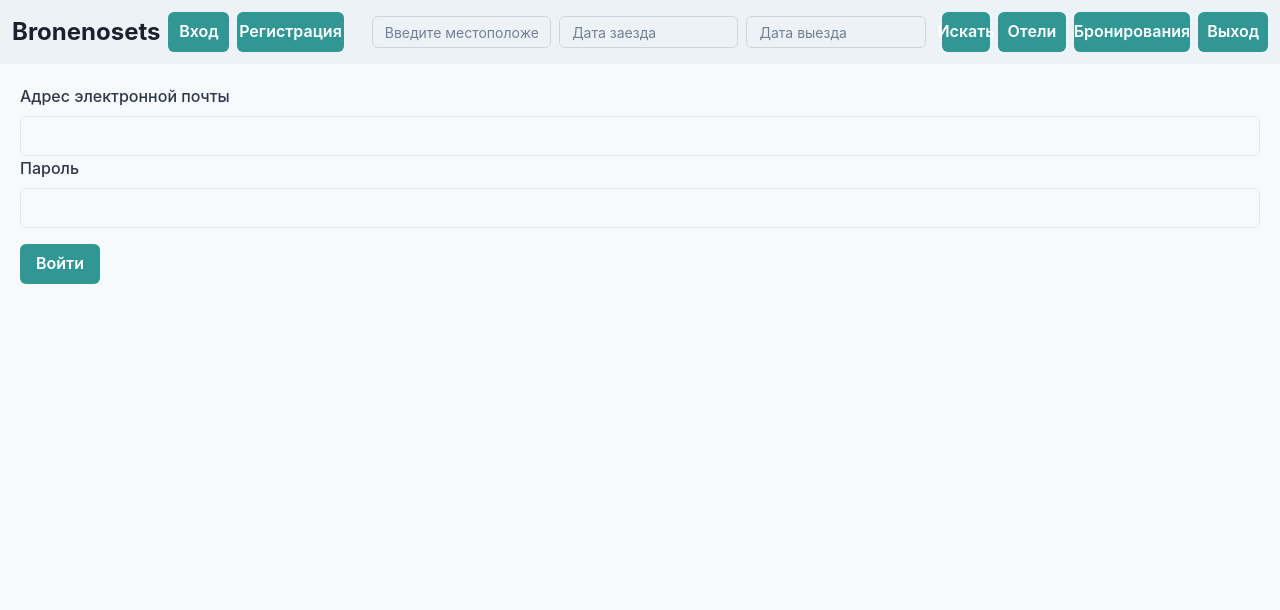
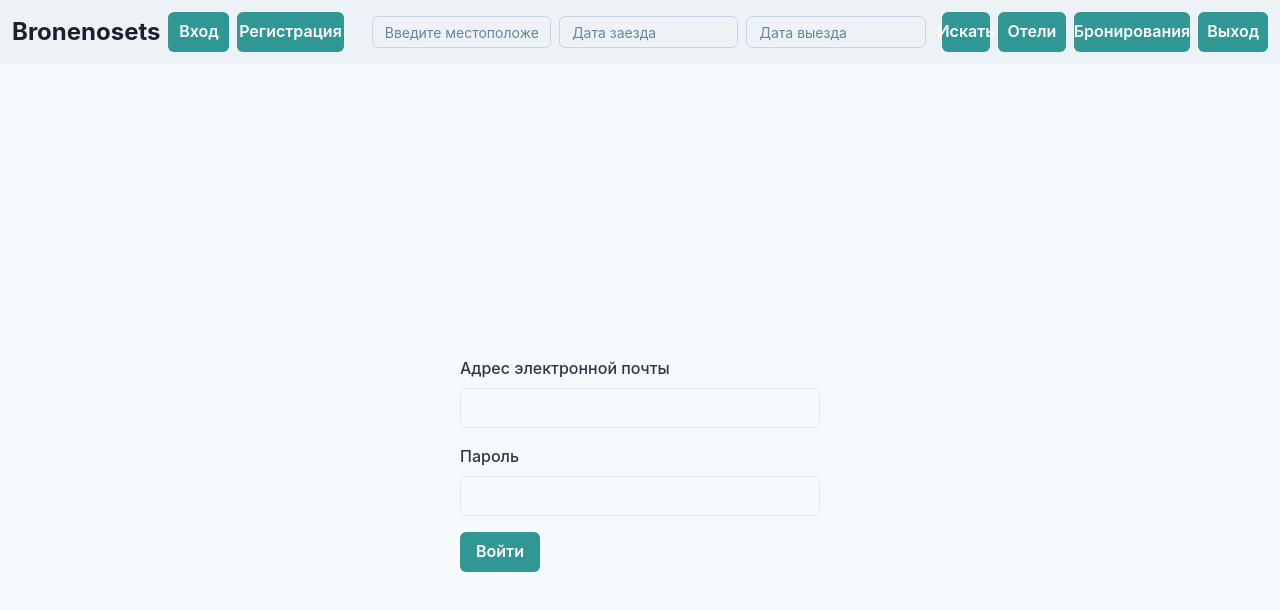
Before and after one commit to nlkolay/hotel_booking_frontend, a React (Create React App) app: page /login in a window 1280 px wide. Shown: the top 610 px of the page. Built offline with nearby package versions, Linux system fonts and the light colour scheme.

Commit message:
"Updated Login.tsx: modified form layout to center"

```diff
--- a/src/pages/Login.tsx
+++ b/src/pages/Login.tsx
@@ -1,5 +1,5 @@
 import { useForm } from "react-hook-form";
-import { Box, Button, FormControl, FormLabel, Input, useToast } from "@chakra-ui/react";
+import { Box, Button, Flex, FormControl, FormLabel, Input, useToast } from "@chakra-ui/react";
 import axiosInstance from "../api/axios";
 import { useNavigate } from "react-router-dom";
 
@@ -28,20 +28,27 @@ isClosable: true,
 }
 };
 
+
 return (
-    <Box p={5}>
+    <Flex
+        align="center"
+        justify="center"
+        height="100vh" // Занять всю высоту экрана
+    >
+        <Box p={5} width="100%" maxWidth="400px"> {/* Ограничение ширины формы */}
             <form onSubmit={handleSubmit(onSubmit)}>
                 <FormControl>
-    <FormLabel>Адрес электронной почты</FormLabel> {/* Translated "Email" */}
-    <Input type="email" {...register("email", { required: "Это поле обязательно" })} /> {/* Translated "Email is required" */}
+                    <FormLabel>Адрес электронной почты</FormLabel>
+                    <Input type="email" {...register("email", { required: "Это поле обязательно" })} />
                 </FormControl>
-    <FormControl>
-    <FormLabel>Пароль</FormLabel> {/* Translated "Password" */}
+                <FormControl mt={4}>
+                    <FormLabel>Пароль</FormLabel>
                     <Input type="password" {...register("password", { required: true })} />
                 </FormControl>
-    <Button mt={4} colorScheme="teal" type="submit">Войти</Button> {/* Translated "Login" */}
+                <Button mt={4} colorScheme="teal" type="submit">Войти</Button>
             </form>
         </Box>
+    </Flex>
 );
 };
 
```
Lines whose indentation alone changed are shown as unchanged.
